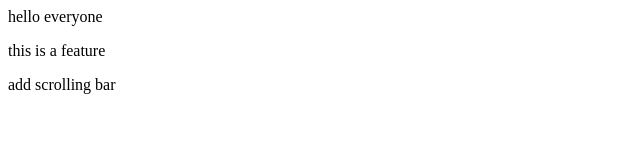
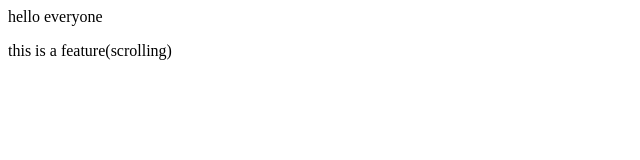
Before and after one commit to harthikkumar/localrepo, a plain HTML site: page index.html in a window 1280 px wide. Shown: the whole page, without its empty margins (0-640 px from the left). Drawn offline with Linux system fonts and the light colour scheme.

Commit message:
add scroll

```diff
--- a/index.html
+++ b/index.html
@@ -1,3 +1,2 @@
 <p>hello everyone</p>
-<p>this is a feature</p>
-<p>add scrolling bar</p>
+<p>this is a feature(scrolling)</p>
```
